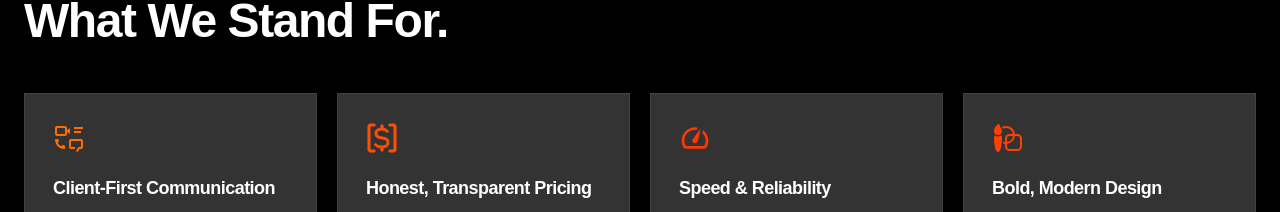
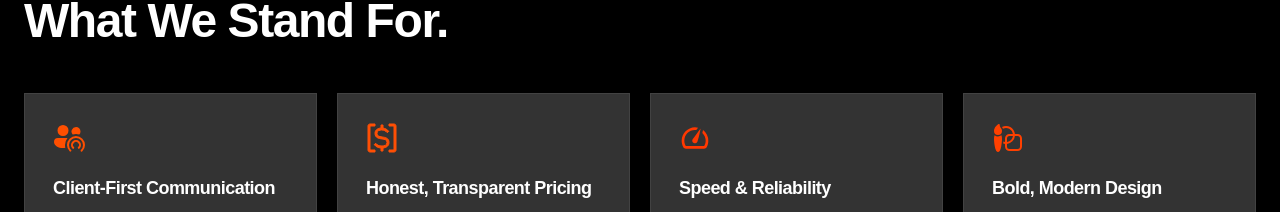
Before and after one commit to jobayerhossain-ai/Devorica-new, a React (Vite) app in the folder devorica-site/: page /about in a window 1280 px wide. Shown: the part 959-1171 px from the top of the page. Built offline with nearby package versions, Linux system fonts and the light colour scheme; a web font is replaced by a local one.

Commit message:
Update Client-First Communication icon to new SVG across complete workspace

```diff
--- a/devorica-site/src/pages/About.jsx
+++ b/devorica-site/src/pages/About.jsx
@@ -10,8 +10,8 @@ const TEAM = [
 const VALUES = [
   {
     icon: (
-      <svg className="w-8 h-8 text-brand-orange" viewBox="0 0 32 32">
-        <path fill="#ff6e00" d="M28 17H18a2.003 2.003 0 0 0-2 2v6a2.003 2.003 0 0 0 2 2h4v-2h-4v-6h10v6h-2.535l-2.594 3.89L24.535 30l2-3H28a2.003 2.003 0 0 0 2-2v-6a2.003 2.003 0 0 0-2-2M8.667 24.109l.861-.862a.83.83 0 0 1 .899-.184l1.05.42a.83.83 0 0 1 .523.773v1.908a.833.833 0 0 1-.879.834c-7.354-.457-8.84-6.686-9.115-9.072A.832.832 0 0 1 2.834 17h1.874a.83.83 0 0 1 .774.524l.42 1.05a.83.83 0 0 1-.184.898l-.862.861a4.53 4.53 0 0 0 3.81 3.776M21 9h7v2h-7zm0-4h9v2h-9zm-4 1l-3 2.2V6a2 2 0 0 0-2-2H4a2 2 0 0 0-2 2v6a2 2 0 0 0 2 2h8a2 2 0 0 0 2-2V9.8l3 2.2ZM4 12V6h8v6Z"/>
+      <svg className="w-8 h-8" viewBox="0 0 16 16">
+        <path fill="#ff4f00" d="M8.317 8.318a4.5 4.5 0 0 1 6.365 6.364a.5.5 0 1 1-.707-.707a3.5 3.5 0 1 0-4.95 0a.5.5 0 1 1-.708.707a4.5 4.5 0 0 1 0-6.364m1.414 1.414a2.5 2.5 0 1 1 3.536 3.536a.5.5 0 0 1-.707-.708a1.5 1.5 0 1 0-2.122 0a.5.5 0 0 1-.707.708a2.5 2.5 0 0 1 0-3.536M7.258 8A5.48 5.48 0 0 0 6 11.5c0 .485.062.955.18 1.402A7 7 0 0 1 5 13c-1.175 0-2.27-.272-3.089-.77C1.091 11.73.5 10.965.5 10a2 2 0 0 1 2-2zM5 1.5A2.75 2.75 0 1 1 5 7a2.75 2.75 0 0 1 0-5.5m6.502.997a2.25 2.25 0 0 1 2.252 2.251a2.24 2.24 0 0 1-.586 1.51A5.5 5.5 0 0 0 11.5 6a5.5 5.5 0 0 0-1.667.257a2.251 2.251 0 0 1 1.669-3.76"/>
       </svg>
     ),
     key: 'value1'
```
